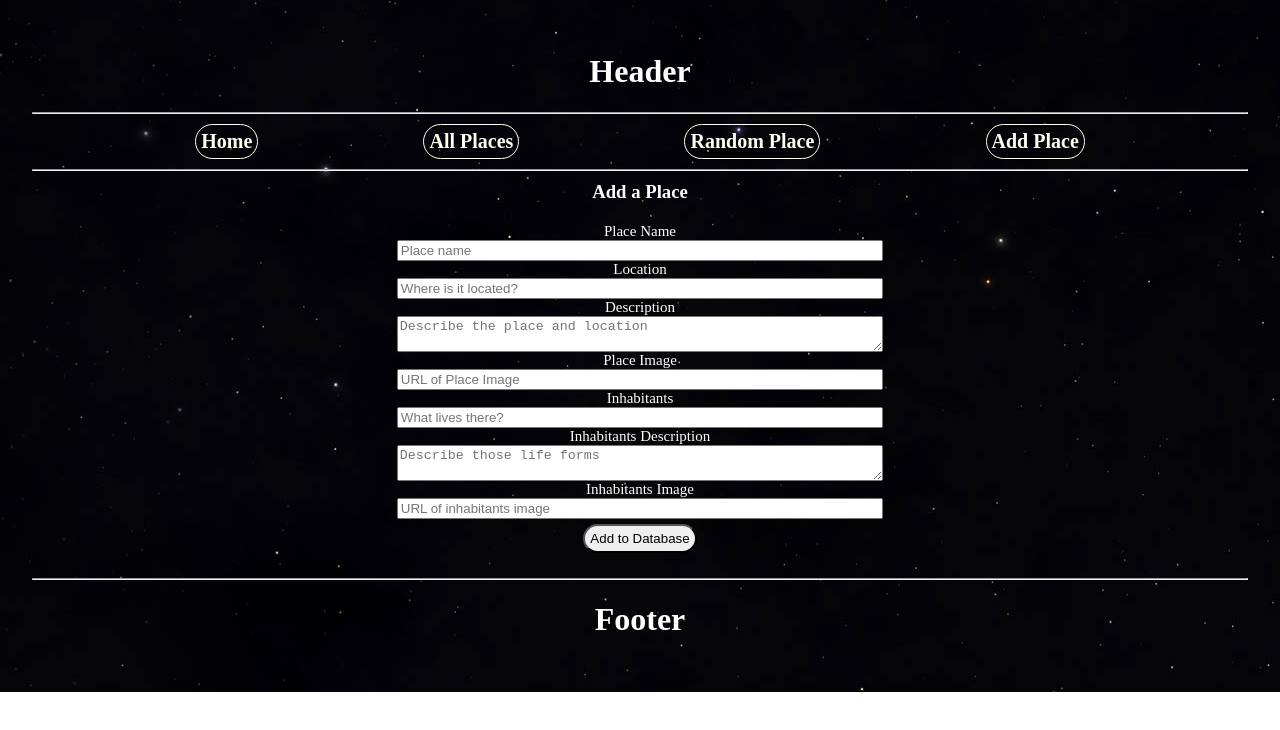
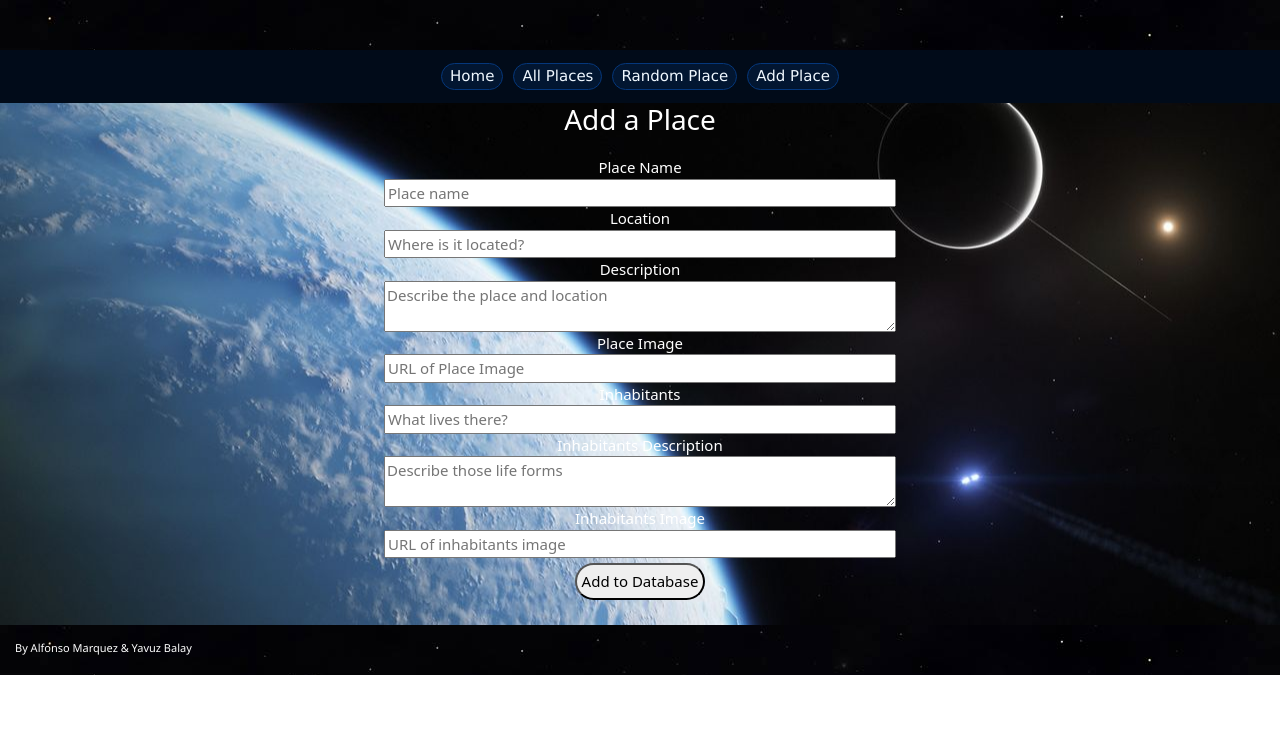
Before and after one commit to m02p02/react-json-project02, a React (Vite) app: page /places/add-place in a window 1280 px wide. Shown: the top 730 px of the page. Built offline with nearby package versions, Linux system fonts and the light colour scheme.

Commit message:
css work, redone alllocationspage, header and footer

```diff
--- a/src/App.css
+++ b/src/App.css
@@ -1,9 +1,9 @@
 #root {
   /* max-width: 1280px; */
-  margin: 0 auto;
-  padding: 2rem;
+  margin: 0;
+  padding: 0;
   text-align: center;
-  background-image: url(./images/spacebackground.jpg);
+  background-image: url('./images/planetX.jpeg');
   background-repeat:repeat-x;
   background-repeat: repeat-y;
   background-repeat: repeat;
@@ -11,63 +11,66 @@
   color: white;
 }
 
-ul {
-  list-style-type: none;
-  padding: 0;
+/*
+Header, Footer
+*/
+.header-footer-bg {
+  background-image: url('./images/spacebackground.jpg');
+  height: 50px;
+  width: 100%;
 }
 
-li {
-  border: 1px solid #ccc;
-  margin: 10px;
+.footer-tag {
+  font-size: 11px;
+  font-family: 'Segoe UI', Tahoma, Geneva, Verdana, sans-serif;
   padding: 15px;
-  border-radius: 5px;
-  box-shadow: 0 2px 4px rgba(0, 0, 0, 0.1);
+  position: absolute;
 }
 
-img {
-  max-width: 400px;
-  border-radius: 5px;
-}
-
-h2 {
-  text-align: center;
-}
-
-h3 {
-  margin-top: 10px;
-}
-
-p {
-  margin: 5px 0;
-}
-
-Link {
-  text-decoration: none;
-  color: #007bff;
-  font-weight: bold;
-  margin-top: 10px;
-  display: inline-block;
-}
-
-/* NavBar */
+/*
+NavBar
+*/
 .nav-container {
-  display: flex;
-  align-items: center;
-  justify-content: space-evenly;
-
+  background-color: #010b19;
+  max-width: 100%;
 }
 
 .nav-btn {
-  border: 1px solid ivory;
-  margin: 2px;
-  padding: 5px;
-  font-size: 20px;
-  font-weight: bold;
-  color: ivory;
-  border-radius: 25px;
+  border: 1px solid #05377b;
+  background-color: #021631;
+  margin: 5px;
+  padding: 1px;
+  font-size: 15px;
+  color: aliceblue;
+  border-radius: 15px;
+  font-family: 'Lucida Sans', 'Lucida Sans Regular', 'Lucida Grande', 'Lucida Sans Unicode', Geneva, Verdana, sans-serif;
 }
 
-/* LocationDetailsPage */
+/*
+AllLocationsPage
+*/
+.carousel {
+  height: 350px;
+  align-items: center;
+}
+
+.carousel-item img {
+  justify-content: center;
+  height: 300px;
+  width: auto;
+  border: 2px solid ivory;
+}
+
+.carousel-item .caption {
+  position: relative;
+  background-color: #021631;
+  width: 50%;
+  margin: auto;
+}
+
+/*
+LocationDetailsPage
+*/
 .place-container {
   border: 2px solid white;
   max-width: 60%;
@@ -94,27 +97,6 @@ Link {
   resize: vertical;
 }
 
-/* AllLocationsPage */
-.all-locations-parent {
-  display: flex;
-  justify-content: space-evenly;
-  flex-direction: row;
-  flex-wrap: wrap;
-  align-items: center;
-  width: 500px;
-}
-
-.all-locations-container {
-  width: 500px;
-  border: 2px solid ivory;
-  border-radius: 25px;
-  max-width: 40%;
-  padding-top: 5%;
-  margin: 1em;
-  color: ivory;
-  font-size: 20px;
-  font-family: 'Franklin Gothic Medium', 'Arial Narrow', Arial, sans-serif;
-}
 
 /* LocationDetailsPage */
 .location-details-container {
--- a/src/components/Footer.jsx
+++ b/src/components/Footer.jsx
@@ -3,10 +3,10 @@ import React from "react";
 function Footer() {
 
     return (
-
         <>
-            <hr />
-            <h1>Footer</h1>
+            <div className='header-footer-bg'>
+                <p className='footer-tag'>By Alfonso Marquez & Yavuz Balay</p>
+            </div>
         </>
     )
 }
--- a/src/components/Header.jsx
+++ b/src/components/Header.jsx
@@ -3,11 +3,7 @@ import React from 'react';
 function Header() {
 
     return (
-
-        <>
-            <h1>Header</h1>
-            <hr />
-        </>
+        <div className='header-footer-bg'></div>
     )
 }
 
--- a/src/components/NavBar.jsx
+++ b/src/components/NavBar.jsx
@@ -1,18 +1,31 @@
 import React from "react";
 import { Link } from "react-router-dom";
+import { Container, Navbar, Nav } from 'react-bootstrap';
 
-function NavBar(){
+function NavBar() {
 
-    return(
+    return (
 
         <>
+            {/*
             <nav className='nav-container'>
                 <Link to="/" className='nav-btn'>Home</Link>
                 <Link to="/places/all-places" className='nav-btn'>All Places</Link>
                 <Link to="/places/random-place" className='nav-btn'>Random Place</Link>
                 <Link to='/places/add-place' className='nav-btn'>Add Place</Link>
             </nav>
-            <hr />
+    */}
+            <Container className='nav-container'>
+                <Navbar className='justify-content-center'>
+                    <Nav>
+                        <Nav.Link href='/' className='nav-btn'>Home</Nav.Link>
+                        <Nav.Link href='/places/all-places' className='nav-btn'>All Places</Nav.Link>
+                        <Nav.Link href='/places/random-place' className='nav-btn'>Random Place</Nav.Link>
+                        <Nav.Link href='/places/add-place' className='nav-btn'>Add Place</Nav.Link>
+                    </Nav>
+                </Navbar>
+            </Container>
+
         </>
     )
 }
--- a/src/main.jsx
+++ b/src/main.jsx
@@ -1,8 +1,12 @@
+import 'bootstrap/dist/css/bootstrap.min.css';
+
 import React from 'react'
 import ReactDOM from 'react-dom/client'
 import { BrowserRouter } from 'react-router-dom'
 import App from './App.jsx'
+
 import './index.css'
+
 
 ReactDOM.createRoot(document.getElementById('root')).render(
   <BrowserRouter>
--- a/src/pages/AllLocationsPage.jsx
+++ b/src/pages/AllLocationsPage.jsx
@@ -1,13 +1,14 @@
 import axios from "axios";
 import React, { useEffect, useState } from "react";
+import { Carousel } from "react-bootstrap";
 import { Link } from "react-router-dom";
 
 function AllLocationsPage() {
     const [place, setPlace] = useState([]);
 
-    const displayAllPlaces = () =>{
+    const displayAllPlaces = () => {
         axios.get("https://exo-app-rest-api.adaptable.app/places")
-            .then((response) =>{
+            .then((response) => {
                 setPlace(response.data)
             })
             .catch((error) => console.log(error))
@@ -19,22 +20,21 @@ function AllLocationsPage() {
 
     return (
         <>
-            <h2>All Places</h2>
-            <div className='all-locations-parent'>
-                {place.map(place =>(
-                    <Link to={`/places/details/${place.id}`}>
-                        <div className='all-locations-container' key={place.id}>
-                            <img className='place-image'src={place.placeImage} />
-                            <h3>{place.placeName}</h3>
-                            {/*<p>Location:{place.location}</p>
-                            <p>Description: {place.placeDescription}</p>
-                            <p>inhabitants: {place.inhabitants}</p>
-                            <p>Description: {place.inhabitantsDescription}</p>
-                            <img className='inhabitants-image' src={place.inhabitantsImage} />*/}
+            <p>Where do you want to go?</p>
+            <Carousel className='carousel'>
+                {place.map(place => (
+                    <Carousel.Item className='carousel-item' interval={5 * 1000}>
+                        <div key={place.id}>
+                            <Link to={`/places/details/${place.id}`}>
+                                <img src={place.placeImage} />
+                                <Carousel.Caption>
+                                    <div className='caption'>{place.placeName}</div>
+                                </Carousel.Caption>
+                            </Link>
                         </div>
-                    </Link>
+                    </Carousel.Item>
                 ))}
-            </div>
+            </Carousel>
         </>
     )
 }
```
